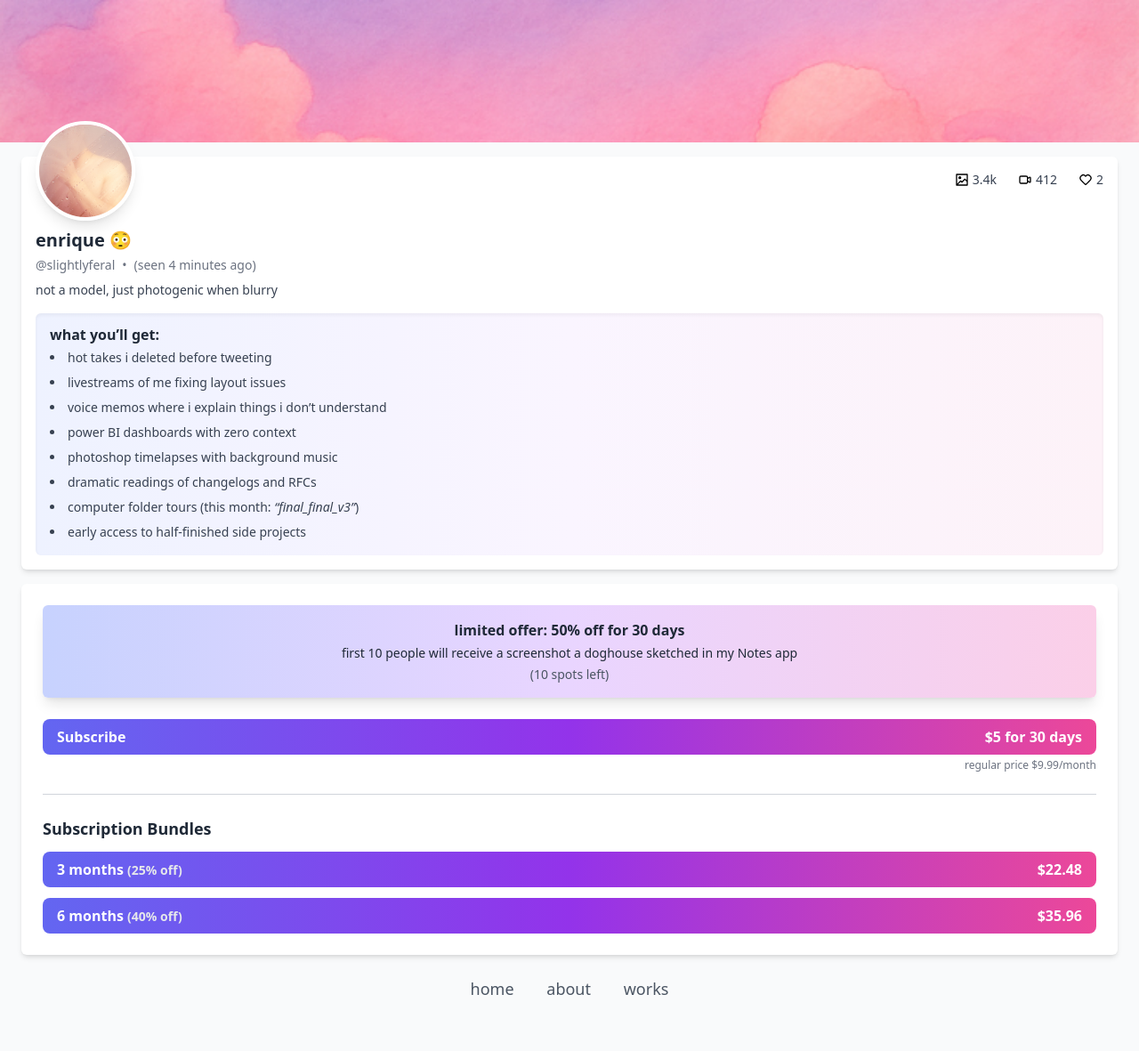
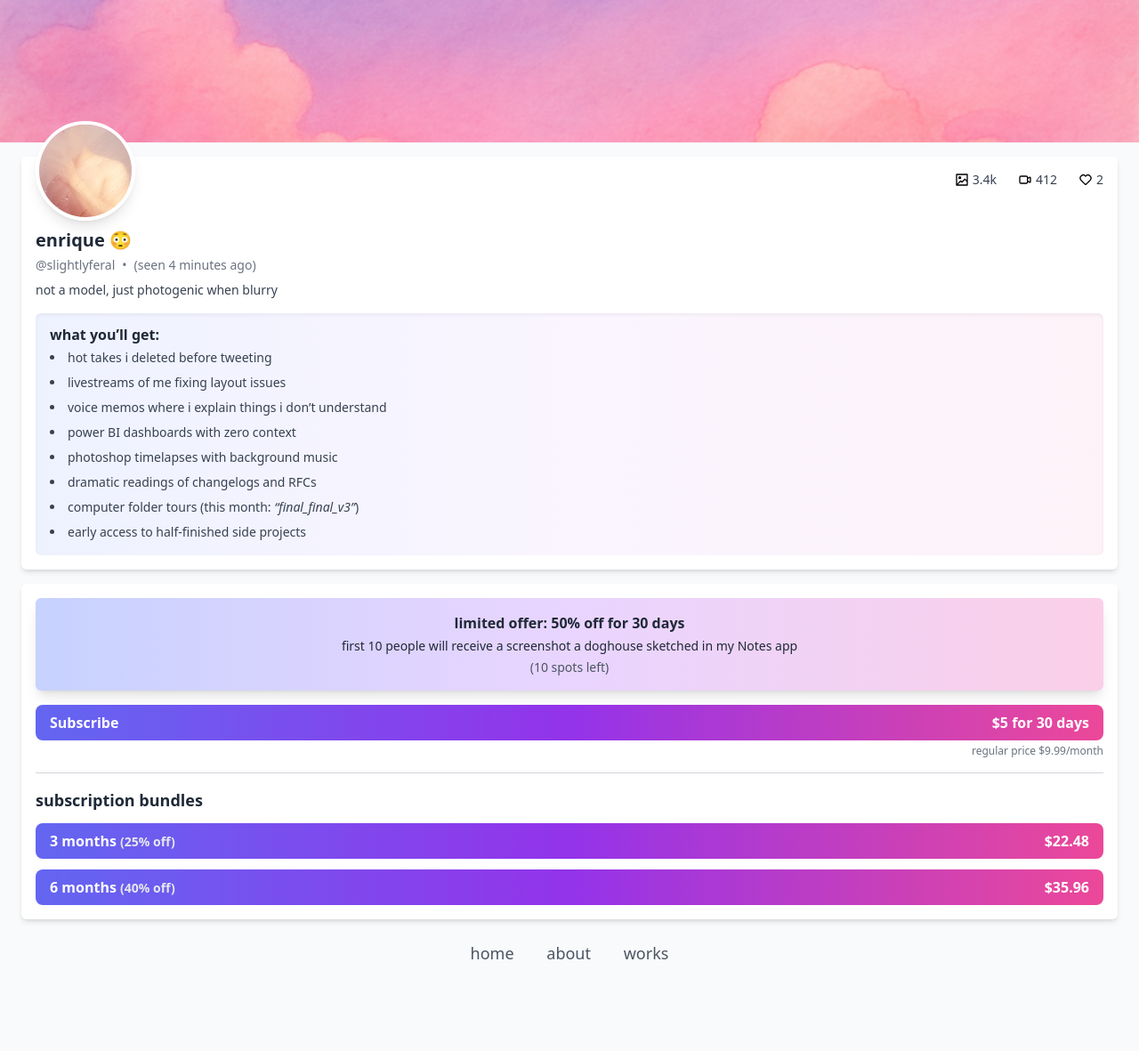
Before and after one commit to enriquebarragan/enriquebarragan.github.io, a Jekyll site: the page built from rips/not-onlyfans/index.md, in a window 1280 px wide. Shown: the whole page at 89% size. Built offline with Jekyll 4.4.1, drawn with Linux system fonts in a browser that asks for light colours; nearby versions of some CDN libraries; after the commit the page ends 1141 px from its top, so only the background shows below that.

Commit message:
Update index.md

```diff
--- a/rips/not-onlyfans/index.md
+++ b/rips/not-onlyfans/index.md
@@ -62,7 +62,7 @@
     </div>
 
     <!-- SECTION 2: Subscription Box -->
-    <div class="bg-white shadow-md rounded-md p-6 space-y-6">
+    <div class="bg-white shadow-md rounded-md p-4 space-y-4">
 
       <!-- Limited Offer Box -->
       <div class="bg-gradient-to-r from-indigo-200 via-purple-200 to-pink-200 p-4 rounded-md space-y-1 shadow-lg">
@@ -84,7 +84,7 @@
 
       <!-- Bundles Section -->
       <div class="space-y-3">
-        <h3 class="text-lg font-semibold text-gray-800">Subscription Bundles</h3>
+        <h3 class="text-lg font-semibold text-gray-800">subscription bundles</h3>
 
         <button class="w-full py-2 px-4 rounded-lg font-semibold bg-gradient-to-r from-indigo-500 via-purple-600 to-pink-500 text-white flex justify-between items-center transition duration-200 ease-in-out transform hover:brightness-110 active:scale-95">
           <span>3 months <span class="text-sm text-gray-200">(25% off)</span></span>
```
